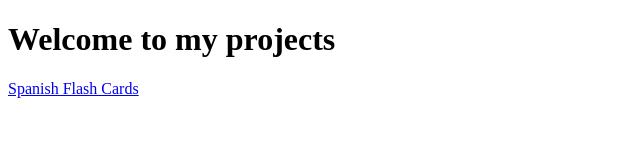
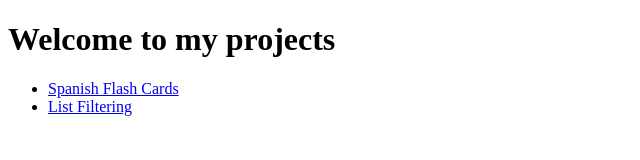
Before and after one commit to jhessin/DOMTutorial, a website: page index.html in a window 1280 px wide. Shown: the whole page, without its empty margins (0-640 px from the left). Drawn offline with Linux system fonts and the light colour scheme.

Commit message:
started the list-filtering page

```diff
--- a/index.html
+++ b/index.html
@@ -9,8 +9,17 @@
 </head>
 
 <body>
-  <h1> Welcome to my projects </h1>
-  <a href="spanish-flash-cards/index.html">Spanish Flash Cards</a>
+  <div class="container">
+    <h1> Welcome to my projects </h1>
+    <ul>
+      <li>
+        <a href="spanish-flash-cards/index.html">Spanish Flash Cards</a>
+      </li>
+      <li>
+        <a href="./list-filtering/index.html">List Filtering</a>
+      </li>
+    </ul>
+  </div>
 </body>
 
 </html>
```
Also changed, not shown: list-filtering/index.html (added, +16 -0 lines), list-filtering/script.js (added), list-filtering/style.css (added).
